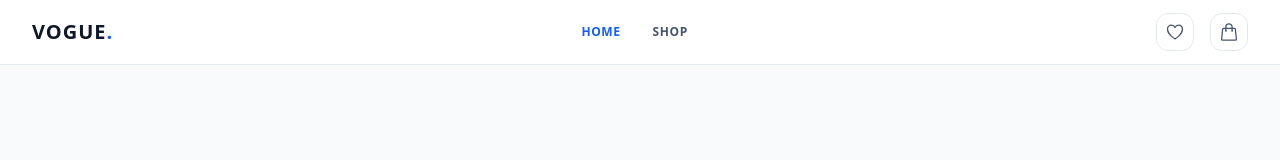
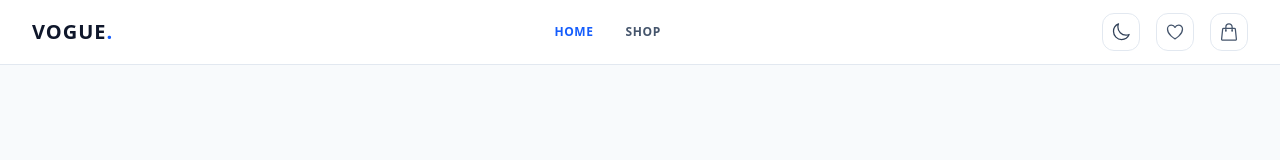
Before and after one commit to mdabgal/oxivos-ecommerce, a Next.js app: page / in a window 1280 px wide. Shown: the top 160 px of the page. Built offline with nearby package versions, Linux system fonts and the light colour scheme.

Commit message:
fix: resolve newsletter background opacity issue in dark mode

```diff
--- a/src/components/home/Newsletter.jsx
+++ b/src/components/home/Newsletter.jsx
@@ -1,39 +1,80 @@
+'use client';
+import { useState } from 'react';
+
 export default function Newsletter() {
+  const [email, setEmail] = useState('');
+
+  const [isSubscribed, setIsSubscribed] = useState(false);
+
+  const handleSubscribe = (e) => {
+    e.preventDefault();
+    if (!email) return;
+
+
+    setIsSubscribed(true);
+    setEmail('');
+  };
+
   return (
-          <section className="py-16 bg-white dark:bg-slate-900/40 transition-colors">
+    <section className="py-16 bg-white dark:bg-slate-900/80 transition-colors duration-300">
 
       <div className="max-w-4xl mx-auto px-4 text-center space-y-6">
+
+        {isSubscribed ? (
+
+
+        <div className="space-y-3 animate-fade-in py-4">
+
+         <div className="inline-flex bg-emerald-500/10 text-emerald-500 p-3 rounded-full mb-2">
+
+
+              <svg xmlns="http://www.w3.org/2000/svg" fill="none" viewBox="0 0 24 24" strokeWidth={2.5} stroke="currentColor" className="w-6 h-6">
+                <path strokeLinecap="round" strokeLinejoin="round" d="M9 12.75 11.25 15 15 9.75M21 12a9 9 0 1 1-18 0 9 9 0 0 1 18 0Z" />
+              </svg>
+            </div>
+       <h2 className="text-xl sm:text-2xl font-black text-slate-900 dark:text-white uppercase tracking-tight">
+              Thank You For Subscribing!
+            </h2>
+            <p className="text-xs text-slate-500 dark:text-slate-400 max-w-sm mx-auto">
+              Your 10% discount code has been sent to your email inbox. Happy shopping!
+            </p>
+          </div>
+        ) : (
+
+          <>
             <div className="space-y-2">
+              <h2 className="text-xl sm:text-2xl font-black text-slate-900 dark:text-white uppercase tracking-tight">
 
-          <h2 className="text-xl sm:text-2xl font-black text-slate-900 dark:text-white uppercase tracking-tight">
                 Get 10% Off Your First Order
               </h2>
               <p className="text-xs sm:text-sm text-slate-500 dark:text-slate-400 max-w-md mx-auto">
+
                 Subscribe to our newsletter and be the first to know about new arrivals, special sales, and exclusive offers.
-
               </p>
             </div>
 
-        <form onSubmit={(e) => e.preventDefault()} className="flex flex-col sm:flex-row gap-3 max-w-md mx-auto">
+            <form onSubmit={handleSubscribe} className="flex flex-col sm:flex-row gap-3 max-w-md mx-auto">
               <input
                 type="email"
 
                 required
+                value={email}
+                    onChange={(e) => setEmail(e.target.value)}
+
                     placeholder="Enter your email address"
                 className="w-full px-4 py-3 rounded-xl border border-slate-200 dark:border-slate-800 bg-white dark:bg-slate-900 text-slate-900 dark:text-white focus:outline-none focus:border-blue-600 text-xs font-bold transition-colors"
               />
               <button
 
           type="submit"
-
-            className="bg-blue-600 hover:bg-blue-700 text-white font-black text-xs uppercase tracking-wider px-6 py-3 sm:py-0 rounded-xl transition-colors cursor-pointer shrink-0"
+                className="bg-blue-600 hover:bg-blue-700 text-white font-black text-xs uppercase tracking-wider px-6 py-3.5 sm:py-0 rounded-xl transition-colors cursor-pointer shrink-0 active:scale-98"
               >
-
                 Subscribe
               </button>
+            </form>
+          </>
+        )}
 
-
-        </form>
       </div>
     </section>
   );
--- a/src/components/shared/Navbar.jsx
+++ b/src/components/shared/Navbar.jsx
@@ -1,6 +1,6 @@
 'use client';
 
-import { useState } from 'react';
+import { useState, useEffect } from 'react';
 import { useCart } from '@/hooks/useCart';
 import Link from 'next/link';
 import { usePathname } from 'next/navigation';
@@ -8,9 +8,32 @@ import { usePathname } from 'next/navigation';
 export default function Navbar() {
   const { cart, wishlist } = useCart();
     const pathname = usePathname();
+
     const [isOpen, setIsOpen] = useState(false);
+   const [isDark, setIsDark] = useState(false);
 
-  const cartCount = cart.reduce((total, item) => total + item.quantity, 0);
+
+  useEffect(() => {
+    const isDarkNow = document.documentElement.classList.contains('dark');
+    setIsDark(isDarkNow);
+  }, []);
+
+
+  const toggleTheme = () => {
+    if (document.documentElement.classList.contains('dark')) {
+
+      document.documentElement.classList.remove('dark');
+      localStorage.setItem('theme', 'light');
+        setIsDark(false);
+    } else {
+      document.documentElement.classList.add('dark');
+   localStorage.setItem('theme', 'dark');
+      setIsDark(true);
+    }
+  };
+
+  const cartCount = cart?.reduce((total, item) => total + item.quantity, 0) || 0;
+
   const wishlistCount = wishlist?.length || 0;
 
   const isActive = (path) => pathname === path;
@@ -18,22 +41,23 @@ export default function Navbar() {
   return (
           <header className="sticky top-0 z-50 bg-white/80 dark:bg-slate-900/80 backdrop-blur-md border-b border-slate-200 dark:border-slate-800 transition-colors duration-300">
       <div className="max-w-7xl mx-auto px-4 sm:px-6 lg:px-8">
+
         <div className="flex items-center justify-between h-16">
 
 
           <div className="flex md:hidden">
             <button
               onClick={() => setIsOpen(!isOpen)}
-              className="p-2 rounded-xl border border-slate-200 dark:border-slate-800 text-slate-600 dark:text-slate-400 focus:outline-none"
+
+              className="p-2 rounded-xl border border-slate-200 dark:border-slate-800 text-slate-600 dark:text-slate-400 focus:outline-none cursor-pointer"
               aria-label="Toggle menu"
             >
               {isOpen ? (
-
                 <svg className="h-5 w-5" fill="none" viewBox="0 0 24 24" stroke="currentColor">
                   <path strokeLinecap="round" strokeLinejoin="round" strokeWidth={2} d="M6 18L18 6M6 6l12 12" />
+
                 </svg>
               ) : (
-
                 <svg className="h-5 w-5" fill="none" viewBox="0 0 24 24" stroke="currentColor">
                   <path strokeLinecap="round" strokeLinejoin="round" strokeWidth={2} d="M4 6h16M4 12h16M4 18h16" />
                 </svg>
@@ -41,12 +65,13 @@ export default function Navbar() {
             </button>
           </div>
 
+
           <div className="flex-shrink-0">
             <Link href="/" className="text-xl font-black tracking-wider text-slate-900 dark:text-white uppercase">
+
               VOGUE<span className="text-blue-600">.</span>
             </Link>
           </div>
-
       <nav className="hidden md:flex space-x-8">
             <Link
               href="/"
@@ -66,8 +91,26 @@ export default function Navbar() {
             </Link>
           </nav>
 
+          <div className="flex items-center gap-2 sm:gap-4">
 
-          <div className="flex items-center gap-2 sm:gap-4">
+
+            <button
+              onClick={toggleTheme}
+              className="p-2 rounded-xl border border-slate-200 dark:border-slate-800 text-slate-600 dark:text-slate-400 hover:bg-slate-50 dark:hover:bg-slate-800 transition-all cursor-pointer"
+              aria-label="Toggle theme"
+            >
+              {isDark ? (
+
+                <svg xmlns="http://www.w3.org/2000/svg" fill="none" viewBox="0 0 24 24" strokeWidth={1.5} stroke="currentColor" className="w-5 h-5 text-amber-500">
+                  <path strokeLinecap="round" strokeLinejoin="round" d="M12 3v2.25m0 13.5V21M4.22 4.22l1.58 1.58m12.42 12.42l1.58 1.58M3 12h2.25m13.5 0H21M5.8 18.2l1.58-1.58M16.62 7.38l1.58-1.58M12 7.5a4.5 4.5 0 1 0 0 9 4.5 4.5 0 0 0 0-9Z" />
+                </svg>
+              ) : (
+
+                  <svg xmlns="http://www.w3.org/2000/svg" fill="none" viewBox="0 0 24 24" strokeWidth={1.5} stroke="currentColor" className="w-5 h-5 text-slate-700">
+                  <path strokeLinecap="round" strokeLinejoin="round" d="M21.752 15.002A9.72 9.72 0 0 1 18 15.75c-5.385 0-9.75-4.365-9.75-9.75 0-1.33.266-2.597.748-3.752A9.753 9.753 0 0 0 3 11.25C3 16.635 7.365 21 12.75 21a9.753 9.753 0 0 0 9.002-5.998Z" />
+                </svg>
+              )}
+            </button>
 
 
             <Link
@@ -88,6 +131,7 @@ export default function Navbar() {
               )}
             </Link>
 
+            {/* Cart Link */}
             <Link
               href="/cart"
               className={`p-2 rounded-xl border transition-all relative ${
```
Lines whose indentation alone changed are shown as unchanged.
